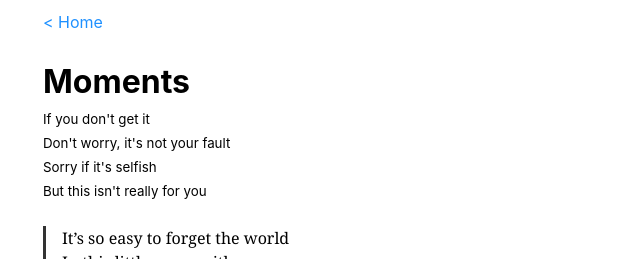
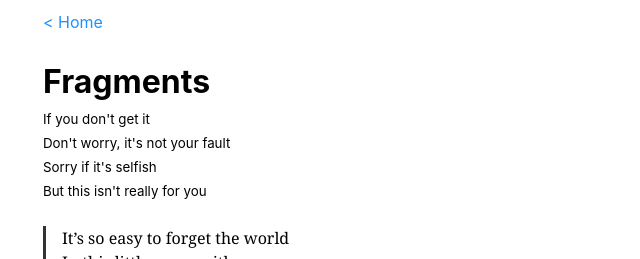
Before and after one commit to pooriajr/pooriar, a Jekyll site: the page built from fragments.html, in a window 1280 px wide. Shown: the top 259 px of the page, without its empty margins (207-847 px from the left). Built offline with Jekyll 4.4.1, drawn with Linux system fonts in a browser that asks for light colours.

Commit message:
renamed moments to fragments

```diff
--- a/_config.yml
+++ b/_config.yml
@@ -2,7 +2,7 @@ collections:
   art:
     output: true
     permalink: /:collection/:name
-  moments:
+  fragments:
   sections:
     order:
       - writing.html
@@ -12,9 +12,9 @@ collections:
       - art.md
       - travel.md
       - music.md
-      - moments.md
       - people.md
       - books.md
+      - fragments.md
 plugins:
   - jekyll-feed
   - jekyll-sitemap
--- a/assets/styles.scss
+++ b/assets/styles.scss
@@ -72,8 +72,6 @@ code.language-plaintext.highlighter-rouge {
 
 section {
   @extend .wrapper;
-  @extend .rounded;
-  box-shadow: 0px 5px 15px 0px rgba(0, 0, 0, .15);
 }
 
 footer {
@@ -99,7 +97,7 @@ footer {
   }
 }
 
-.moment {
+.fragment {
   border-left: 3px solid #333;
   padding-left: 1rem;
   font-family: Georgia;
--- a/moments.html
+++ b/fragments.html
@@ -1,18 +1,18 @@
 ---
-title: Moments
+title: Fragments
 ---
 
 <a href="{% link index.html %}">< Home</a>
 
-<h1>Moments</h1>
+<h1>Fragments</h1>
 <small>If you don't get it</small><br>
 <small>Don't worry, it's not your fault</small><br>
 <small>Sorry if it's selfish</small><br>
 <small>But this isn't really for you</small><br>
 
-{% assign shuffled_moments = site.moments | shuffle %}
-{% for moment in shuffled_moments %}
-  <div class="moment">
-    {{ moment.content }}
+{% assign shuffled_fragments = site.fragments | shuffle %}
+{% for fragment in shuffled_fragments %}
+  <div class="fragment">
+    {{ fragment.content }}
   </div>
 {% endfor %}
```
Also changed, not shown: _sections/fragments.html (added, +11 -0 lines), _sections/moments.md (deleted, +0 -11 lines), _fragments/crepe.md (renamed from _moments/crepe.md), _fragments/crush.md (renamed from _moments/crush.md), _fragments/karaoke.md (renamed from _moments/karaoke.md), _fragments/neck.md (renamed from _moments/neck.md), _fragments/stone_lions.md (renamed from _moments/stone_lions.md), _fragments/the_portal.md (renamed from _moments/the_portal.md), _fragments/toaster.md (renamed from _moments/toaster.md), _fragments/turtle.md (renamed from _moments/turtle.md), _fragments/볒꽃.md (renamed from _moments/볒꽃.md).
